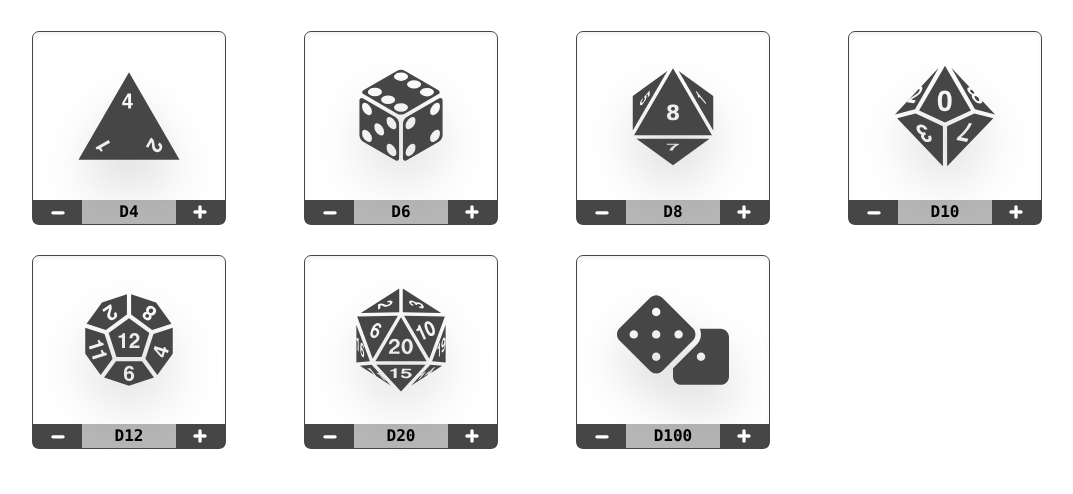
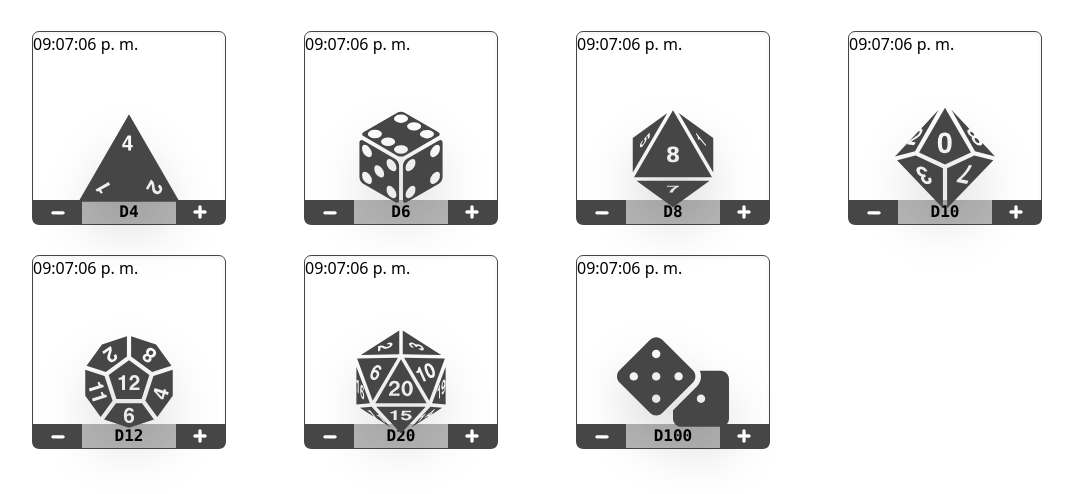
Before and after one commit to DaviD4Chirino/tira-el-dado, a React (Vite) app: page / in a window 1280 px wide. Shown: the top 494 px of the page, without its empty margins (79-1152 px from the left). Built offline with nearby package versions, Linux system fonts and the light colour scheme.

Commit message:
added rollDate

```diff
--- a/src/components/atoms/RollInfo.tsx
+++ b/src/components/atoms/RollInfo.tsx
@@ -32,3 +32,13 @@ export function RollResult({ rolls }: { rolls: number[] }) {
   const result: number = getSumArray(rolls);
   return <data value={result}>{result}</data>;
 }
+
+export function RollDate({ date }: { date: Date }) {
+  const time = date.toLocaleString("es", {
+    hour: "2-digit",
+    minute: "2-digit",
+    second: "2-digit",
+    hour12: true,
+  });
+  return <data value={time}>{time}</data>;
+}
--- a/src/components/molecules/Die.tsx
+++ b/src/components/molecules/Die.tsx
@@ -16,7 +16,7 @@ import DieIcon from "../atoms/DieIcon";
 import { Theme } from "@emotion/react";
 
 import "./css/Die.css";
-import { RollTitle } from "../atoms/RollInfo";
+import { RollDate, RollTitle } from "../atoms/RollInfo";
 
 export default function Die({ faces }: dieProps) {
   const [diceCounter, setDiceCounter] = useState(1);
@@ -26,6 +26,7 @@ export default function Die({ faces }: dieProps) {
       className=" max-w-32 lg:max-w-48 aspect-square grid grid-rows-2 rounded-md outline outline-1 outline-primary shadow-inner"
       id="Die"
     >
+      <RollDate date={new Date()} />
       <RollDialog
         buttonProps={{
           className: "row-span-2",
@@ -40,7 +41,6 @@ export default function Die({ faces }: dieProps) {
           }}
         />
       </RollDialog>
-
       <DieControls
         onMinusClick={() => {
           setDiceCounter(clamp(diceCounter - 1, 1, 99));
--- /dev/null
+++ b/src/components/molecules/rollData.tsx
@@ -0,0 +1,5 @@
+import React from "react";
+
+export default function rollData() {
+  return <div>rollData</div>;
+}
```
